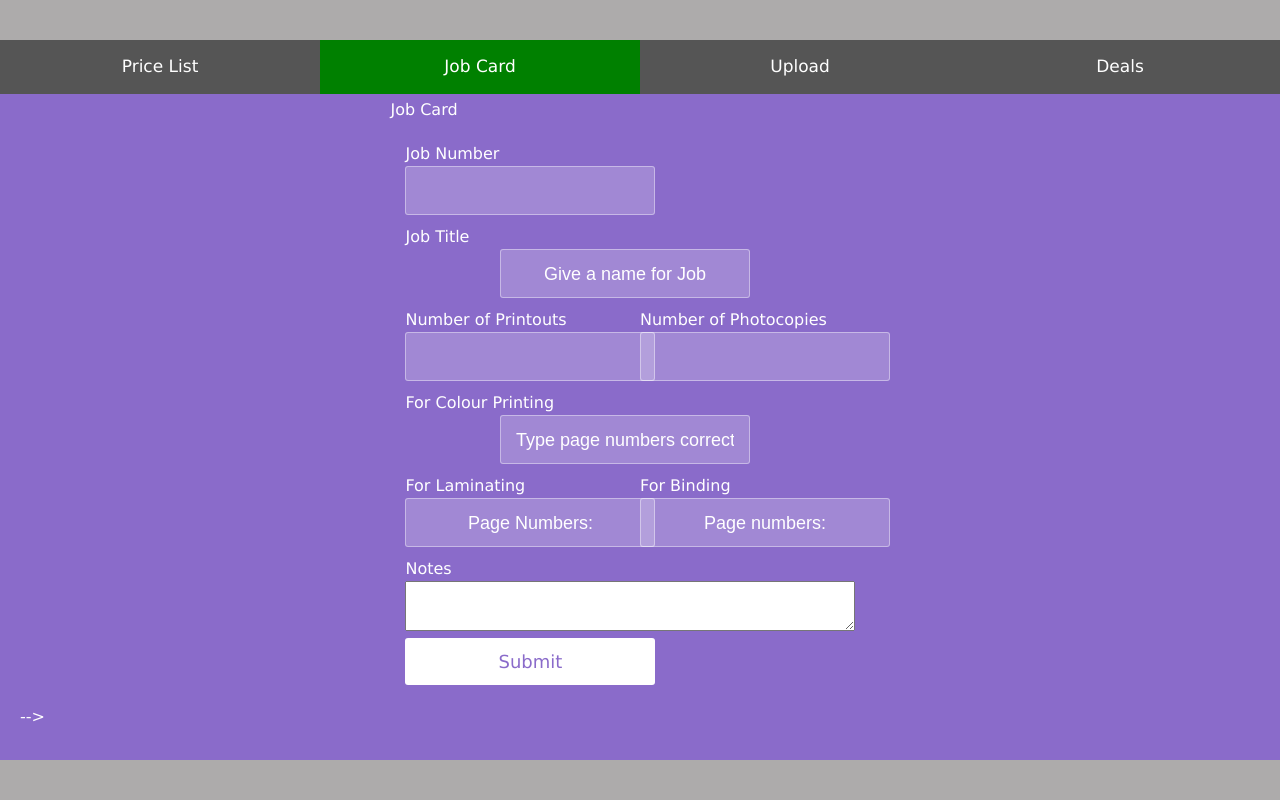
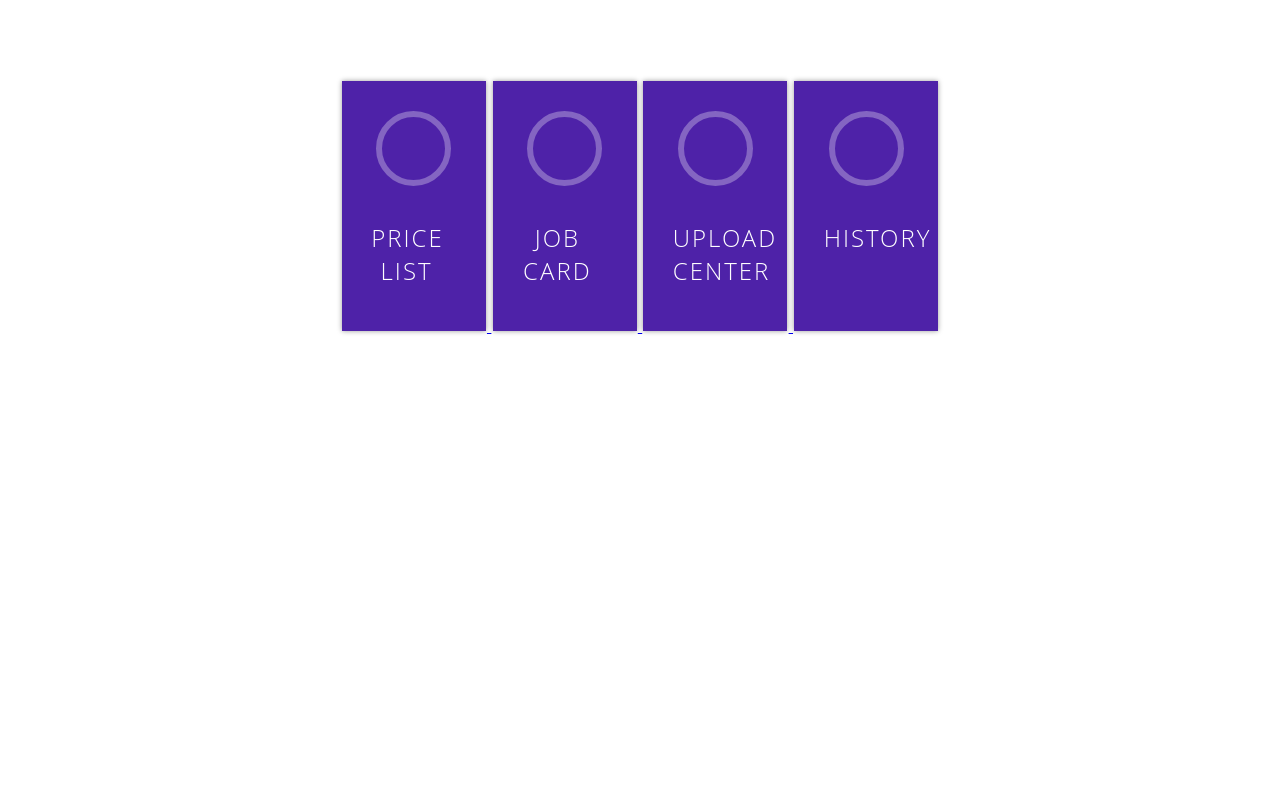
Before and after one commit to dinuka-kasun-medis/prg_grp, a CodeIgniter app: the page made by application/views/pages/DashboardCustomer.php in a window 1280 px wide. Run offline with CodeIgniter, Linux system fonts and the light colour scheme; some libraries are stand-ins or nearby versions; some web fonts are replaced.

Commit message:
new admin dashboard

```diff
--- a/application/views/pages/DashboardCustomer.php
+++ b/application/views/pages/DashboardCustomer.php
@@ -1,91 +1,131 @@
-<!DOCTYPE html>
-<html>
-<head>
+<!--<!DOCTYPE html>-->
+<!--<html>-->
+<!--<head>-->
+<!---->
+<!--    <meta name="viewport" content="width=device-width, initial-scale=1">-->
+<!--    <style>-->
+<!--        * {box-sizing: border-box}-->
+<!---->
+<!--        /* Set height of body and the document to 100% */-->
+<!--        body, html {-->
+<!--            height: 100%;-->
+<!--            margin: 0;-->
+<!--            font-family: Arial;-->
+<!--        }-->
+<!---->
+<!--        /* Style tab links */-->
+<!--        .tablink {-->
+<!--            background-color: #555;-->
+<!--            color: white;-->
+<!--            float: left;-->
+<!--            border: none;-->
+<!--            outline: none;-->
+<!--            cursor: pointer;-->
+<!--            padding: 14px 16px;-->
+<!--            font-size: 17px;-->
+<!--            width: 25%;-->
+<!--        }-->
+<!---->
+<!--        .tablink:hover {-->
+<!--            background-color: #777;-->
+<!--        }-->
+<!---->
+<!--        /* Style the tab content (and add height:100% for full page content) */-->
+<!--        .tabcontent {-->
+<!--            color: white;-->
+<!--            display: none;-->
+<!--            padding: 10px 20px;-->
+<!--            height: 100%;-->
+<!--        }-->
+<!---->
+<!--        #PriceList {background-color: #8A6BCA;}-->
+<!--        #JobCard {background-color: #8A6BCA;}-->
+<!--        #Upload {background-color: #8A6BCA;}-->
+<!--        #Deals {background-color: #8A6BCA;}/*test*/-->
+<!--    </style>-->
+<!--    <link rel="stylesheet" type="text/css" href="--><?//=base_url('assets/css/mainstyle.css')?><!--">-->
+<!--</head>-->
+<!--<body>-->
+<!---->
+<!--<button class="tablink" onclick="openPage('PriceList', this, 'red')">Price List</button>-->
+<!--<button class="tablink" onclick="openPage('JobCard', this, 'green')" id="defaultOpen">Job Card</button>-->
+<!--<button class="tablink" onclick="openPage('Upload', this, 'blue')">Upload</button>-->
+<!--<button class="tablink" onclick="openPage('Deals', this, 'orange')">Deals</button>-->
+<!---->
+<!--<div id="PriceList" class="tabcontent">-->
+<!---->
+<!--</div>-->
+<!---->
+<!--<div id="JobCard" class="tabcontent">-->
+<!--    --><?php //$this->load->view("forms/JobCard"); ?>
+<!--</div>-->
+<!---->
+<!--<div id="Upload" class="tabcontent">-->
+<!--    --><?php //$this->load->view("forms/UploadDoc"); ?>
+<!--</div>-->
+<!---->
+<!--<div id="Deals" class="tabcontent">-->
+<!--    --><?php //$this->load->view("pages/Deals"); ?>
+<!--</div>-->
+<!---->
+<!--<script>-->
+<!--    function openPage(pageName,elmnt,color) {-->
+<!--        var i, tabcontent, tablinks;-->
+<!--        tabcontent = document.getElementsByClassName("tabcontent");-->
+<!--        for (i = 0; i < tabcontent.length; i++) {-->
+<!--            tabcontent[i].style.display = "none";-->
+<!--        }-->
+<!--        tablinks = document.getElementsByClassName("tablink");-->
+<!--        for (i = 0; i < tablinks.length; i++) {-->
+<!--            tablinks[i].style.backgroundColor = "";-->
+<!--        }-->
+<!--        document.getElementById(pageName).style.display = "block";-->
+<!--        elmnt.style.backgroundColor = color;-->
+<!---->
+<!--    }-->
+<!--    // Get the element with id="defaultOpen" and click on it-->
+<!--    document.getElementById("defaultOpen").click();-->
+<!--</script>-->
+<!---->
+<!--</body>-->
+<!--</html>-->
 
-    <meta name="viewport" content="width=device-width, initial-scale=1">
-    <style>
-        * {box-sizing: border-box}
-
-        /* Set height of body and the document to 100% */
-        body, html {
-            height: 100%;
-            margin: 0;
-            font-family: Arial;
-        }
-
-        /* Style tab links */
-        .tablink {
-            background-color: #555;
-            color: white;
-            float: left;
-            border: none;
-            outline: none;
-            cursor: pointer;
-            padding: 14px 16px;
-            font-size: 17px;
-            width: 25%;
-        }
-
-        .tablink:hover {
-            background-color: #777;
-        }
-
-        /* Style the tab content (and add height:100% for full page content) */
-        .tabcontent {
-            color: white;
-            display: none;
-            padding: 10px 20px;
-            height: 100%;
-        }
-
-        #PriceList {background-color: #8A6BCA;}
-        #JobCard {background-color: #8A6BCA;}
-        #Upload {background-color: #8A6BCA;}
-        #Deals {background-color: #8A6BCA;}/*test*/
-    </style>
-    <link rel="stylesheet" type="text/css" href="<?=base_url('assets/css/mainstyle.css')?>">
-</head>
+<link rel="stylesheet" type="text/css" href="<?=base_url('assets/css/admindashboardcss.css')?>">
+<link rel="stylesheet" type="text/css" href="<?=base_url('assets/js/admindashboard.js')?>">
+<link rel="stylesheet" type="text/css" href="<?=base_url('assets/css/mainstyle.css')?>">
 <body>
 
-<button class="tablink" onclick="openPage('PriceList', this, 'red')">Price List</button>
-<button class="tablink" onclick="openPage('JobCard', this, 'green')" id="defaultOpen">Job Card</button>
-<button class="tablink" onclick="openPage('Upload', this, 'blue')">Upload</button>
-<button class="tablink" onclick="openPage('Deals', this, 'orange')">Deals</button>
+<section>
+    <div class="container">
+        <div class="box first">
+            <span class="icon-cont"><i class="fa fa-user"></i></span>
 
-<div id="PriceList" class="tabcontent">
+            <a href="<?=base_url("")?>">
+                <h3>Price List</h3>
 
-</div>
+        </div>
 
-<div id="JobCard" class="tabcontent">
-    <?php $this->load->view("forms/JobCard"); ?>
-</div>
+        <div class="box second">
+            <span class="icon-cont"><i class="fa fa-list"></i></span>
+            <a href="<?=base_url("JobCard/index")?>">
+                <h3>Job Card</h3>
 
-<div id="Upload" class="tabcontent">
-    <?php $this->load->view("forms/UploadDoc"); ?>
-</div>
+        </div>
 
-<div id="Deals" class="tabcontent">
-    <?php $this->load->view("pages/Deals"); ?>
-</div>
+        <div class="box third">
+            <span class="icon-cont"><i class="fa fa-history"></i></span>
+            <a href="<?=base_url("Upload/index")?>">
+                <h3>Upload Center</h3>
 
-<script>
-    function openPage(pageName,elmnt,color) {
-        var i, tabcontent, tablinks;
-        tabcontent = document.getElementsByClassName("tabcontent");
-        for (i = 0; i < tabcontent.length; i++) {
-            tabcontent[i].style.display = "none";
-        }
-        tablinks = document.getElementsByClassName("tablink");
-        for (i = 0; i < tablinks.length; i++) {
-            tablinks[i].style.backgroundColor = "";
-        }
-        document.getElementById(pageName).style.display = "block";
-        elmnt.style.backgroundColor = color;
+        </div>
 
-    }
-    // Get the element with id="defaultOpen" and click on it
-    document.getElementById("defaultOpen").click();
-</script>
+        <div class="box fourth">
+            <span class="icon-cont"><i class="fa fa-print"></i></span>
+            <a href="<?=base_url("")?>">
+                <h3>History</h3>
 
+        </div>
+    </div>
 </body>
-</html>
+
+</section>
```
Also changed, not shown: application/controllers/JobCard.php (+7 -0 lines).
